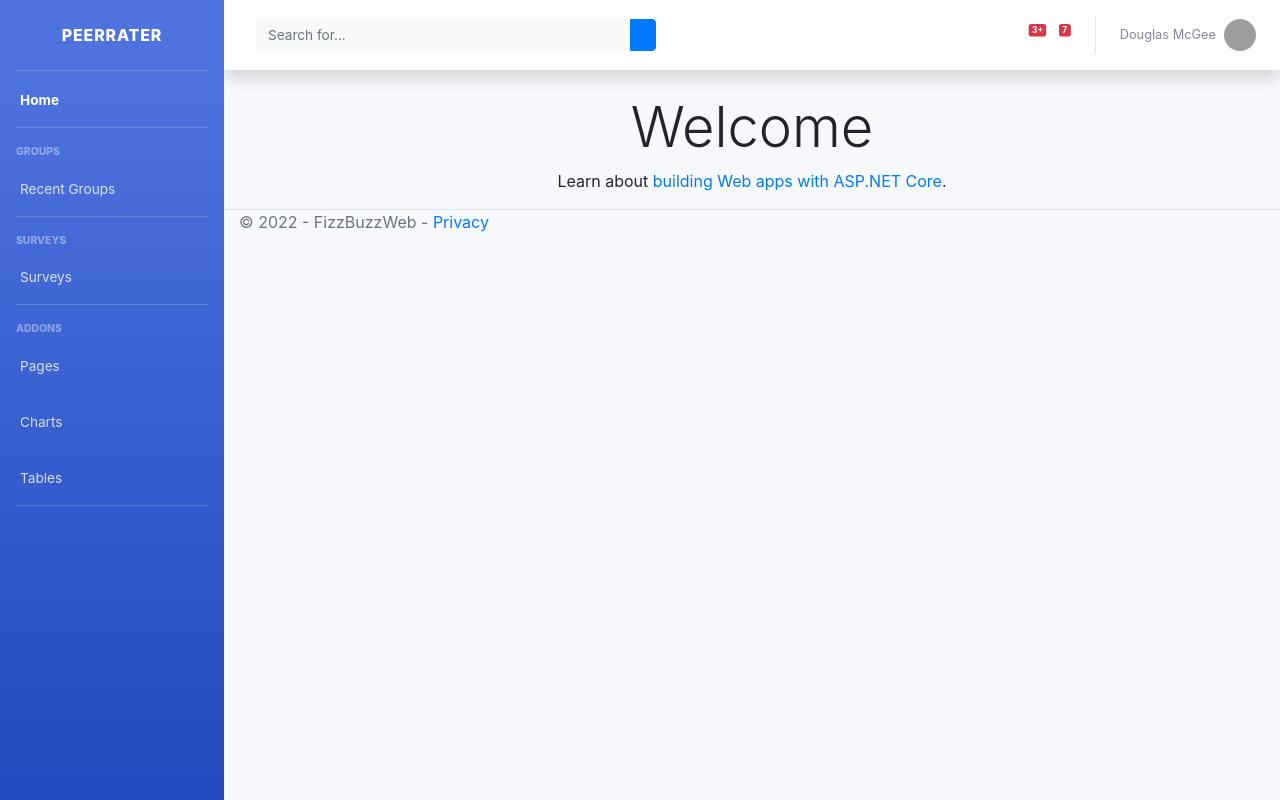
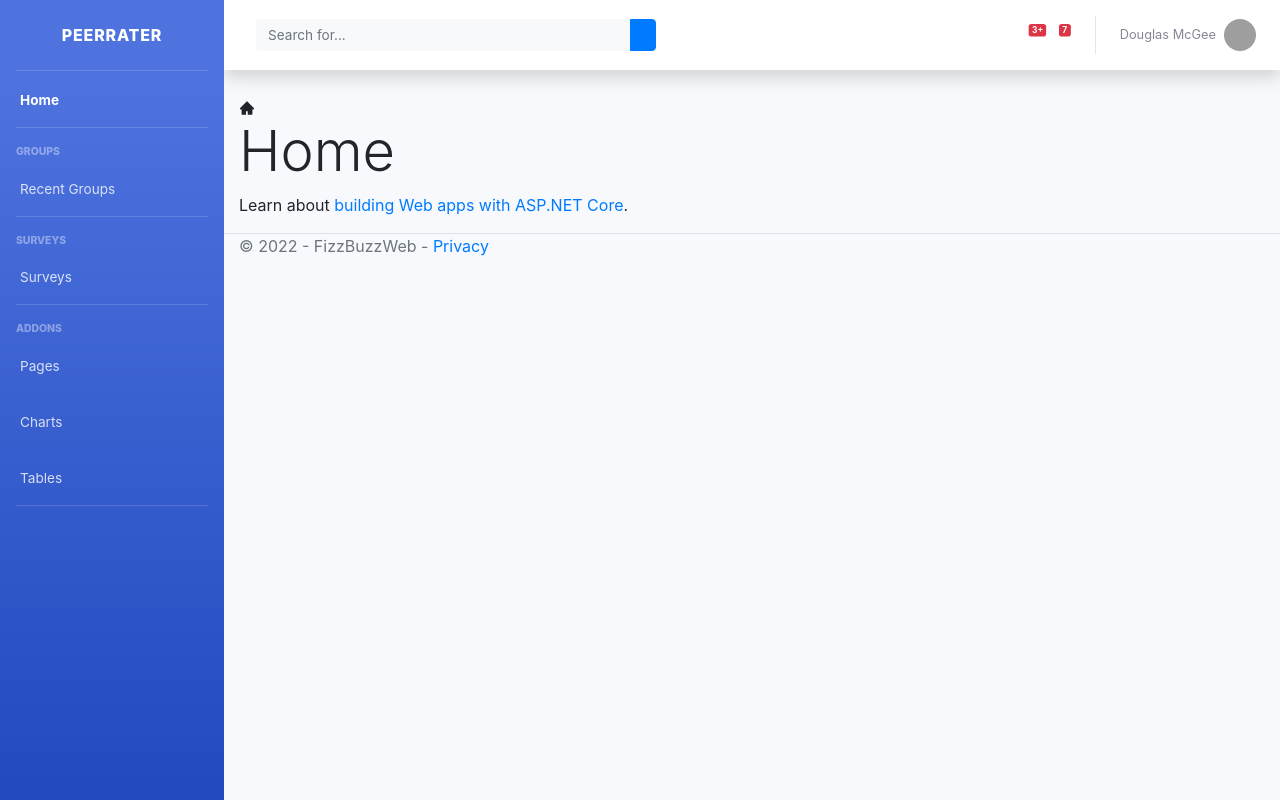
Before and after one commit to mark-p7/Frontend-Team-PeerRater, a React (Create React App) app: page / in a window 1280 px wide. Built offline with nearby package versions, Linux system fonts and the light colour scheme; grey boxes are pictures that could not be loaded.

Commit message:
added icon to homepage

```diff
--- a/package.json
+++ b/package.json
@@ -8,6 +8,7 @@
     "@testing-library/user-event": "^13.5.0",
     "react": "^17.0.2",
     "react-dom": "^17.0.2",
+    "react-icons": "^4.3.1",
     "react-router-dom": "^6.2.2",
     "react-scripts": "5.0.0",
     "web-vitals": "^2.1.4"
--- a/src/pages/HomePage.js
+++ b/src/pages/HomePage.js
@@ -1,10 +1,12 @@
-import React from 'react';
+import React, { Component } from 'react';
+import {AiFillHome} from "react-icons/ai";
 const HomePage = () => (
     <React.Fragment>
-    <div class="text-center">
-    <h1 class="display-4">Welcome</h1>
-    <p>Learn about <a href="https://docs.microsoft.com/aspnet/core">building Web apps with ASP.NET Core</a>.</p>
-</div>
+        <div class="">
+            <AiFillHome />
+            <h1 class="display-4">Home</h1>
+            <p>Learn about <a href="https://docs.microsoft.com/aspnet/core">building Web apps with ASP.NET Core</a>.</p>
+        </div>
     </React.Fragment>
 );
 
```
